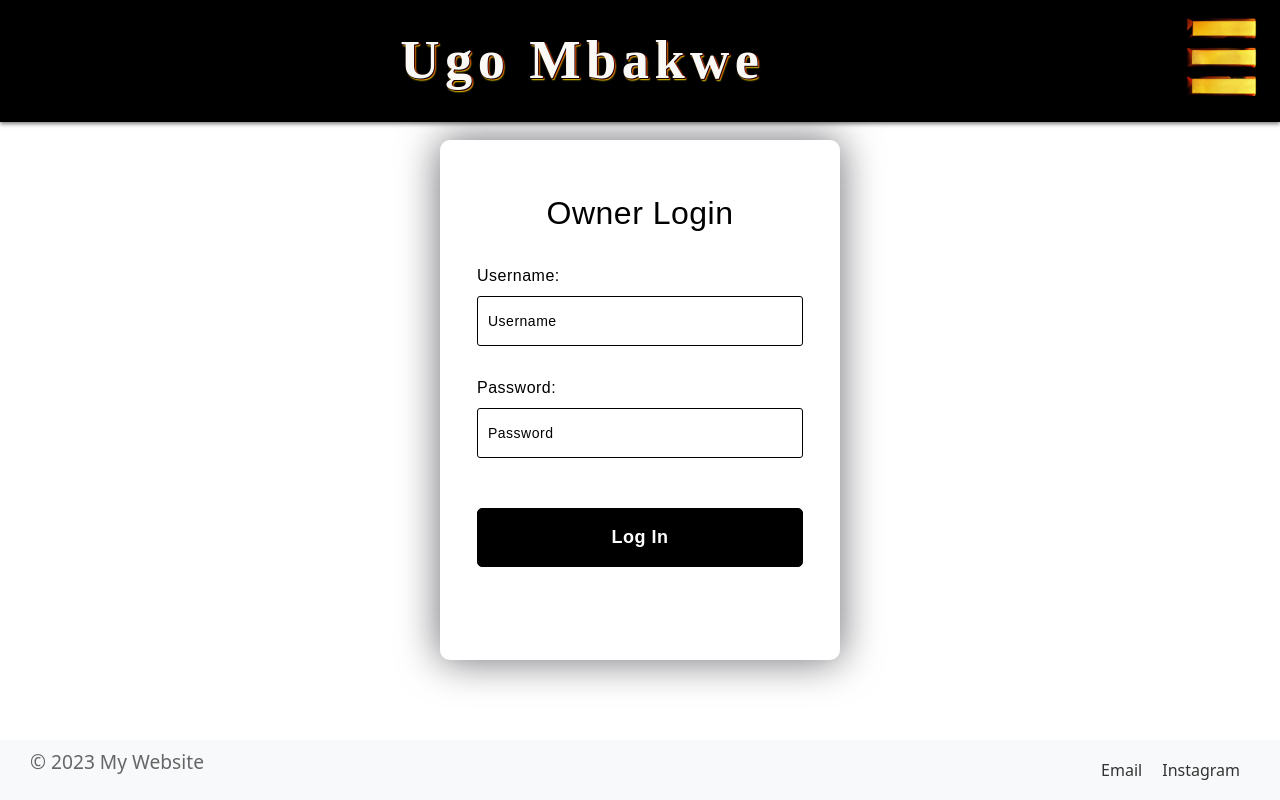
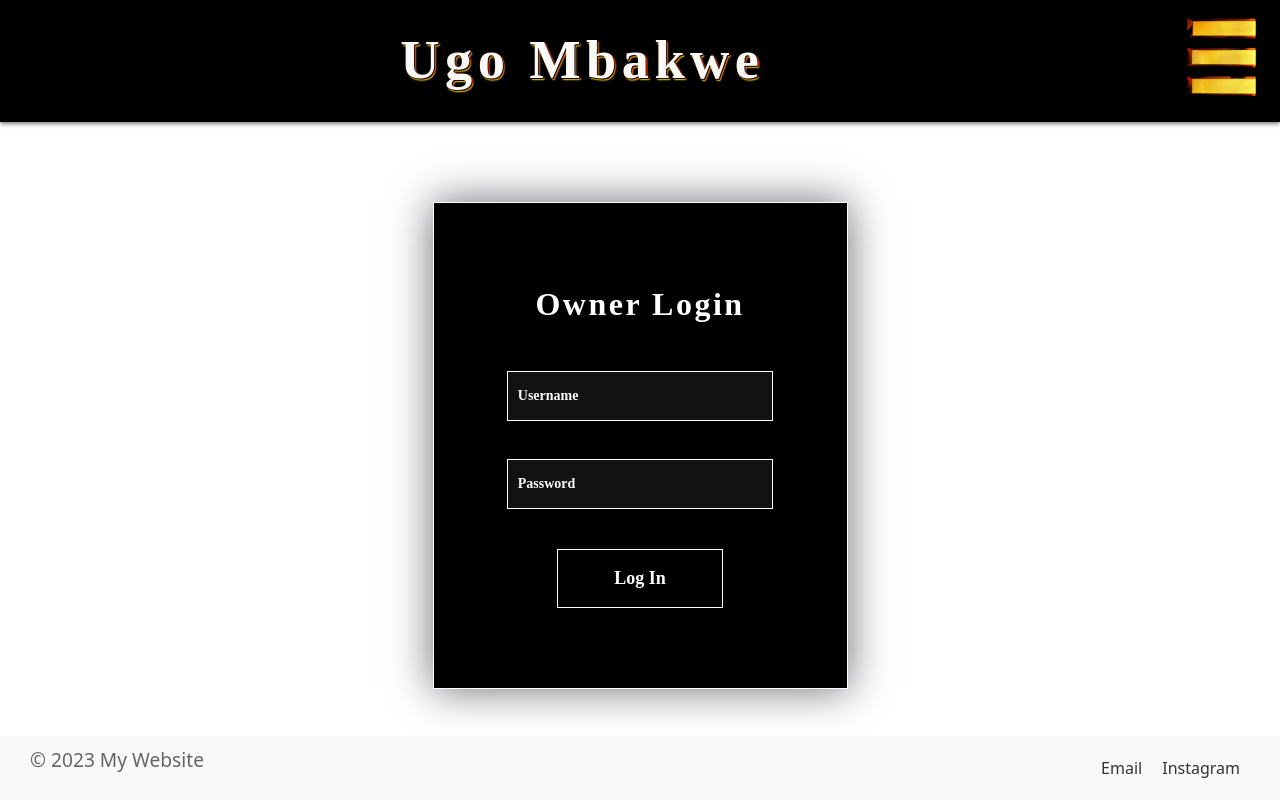
Before and after one commit to KevBarbour15/ugos-portolio, a React (Create React App) app in the folder client/: page /login in a window 1280 px wide. Built offline with nearby package versions, Linux system fonts and the light colour scheme; a small style sheet from the web is missing.

Commit message:
login form done

```diff
--- a/client/src/components/Login.jsx
+++ b/client/src/components/Login.jsx
@@ -32,12 +32,11 @@ const Login = () => {
   return (
     <>
       <Header />
+      <div className={styles.loginContainer}>
         <form className={styles.ownerLoginForm} onSubmit={handleSubmit}>
           <h3 className={styles.ownerLoginHeading}>Owner Login</h3>
 
-        <label htmlFor="username" className={styles.ownerLoginLabel}>
-          Username:
-        </label>
+          <label htmlFor="username" className={styles.ownerLoginLabel}></label>
           <input
             type="text"
             value={username}
@@ -47,9 +46,7 @@ const Login = () => {
             className={styles.ownerLoginInput}
           />
 
-        <label htmlFor="password" className={styles.ownerLoginLabel}>
-          Password:
-        </label>
+          <label htmlFor="password" className={styles.ownerLoginLabel}></label>
           <input
             type="password"
             value={password}
@@ -62,6 +59,7 @@ const Login = () => {
             Log In
           </button>
         </form>
+      </div>
       <Footer />
     </>
   );
--- a/client/src/styles/Footer.css
+++ b/client/src/styles/Footer.css
@@ -1,6 +1,6 @@
 .footer {
   width: 100%;
-  height: 60px;   /* Height of the footer */
+  height: 8vh;
   position: absolute;
   bottom: 0;
   background-color: #f8f9fa;
--- a/client/src/styles/Login.module.css
+++ b/client/src/styles/Login.module.css
@@ -6,92 +6,84 @@
   box-sizing: border-box;
 }
 
-.ownerLoginBackground {
-  width: 430px;
-  height: 520px;
-  position: absolute;
-  transform: translate(-50%, -50%);
-  left: 50%;
-  top: 50%;
+.loginContainer {
+  display: flex;
+  flex: 1;
+  justify-content: center;
 }
 
-.ownerLoginShape:first-child {
-  background: linear-gradient(#1845ad, #23a2f6);
-  left: -80px;
-  top: -80px;
-}
-.ownerLoginShape:last-child {
-  background: linear-gradient(to right, #ff512f, #f09819);
-  right: -30px;
-  bottom: -80px;
-}
 .ownerLoginForm {
-  color: black;
-  height: 520px;
-  width: 400px;
-  background-color: rgba(255, 255, 255, 0.13);
-  position: absolute;
-  transform: translate(-50%, -50%);
-  top: 50%;
-  left: 50%;
-  border-radius: 10px;
+  color: white;
+  width: 70%;
+  max-width: 415px;
+  background-color: black;
   backdrop-filter: blur(10px);
-  border: 2px solid rgba(255, 255, 255, 0.1);
+  border: 1px solid white;
   box-shadow: 0 0 40px rgba(8, 7, 16, 0.6);
-  padding: 50px 35px;
+  padding: 10vh 5vh;
+  margin: 10vh auto;
+  justify-content: center;
+  display: flex;
+  flex-direction: column;
+  align-items: center;
 }
 
+/* other css rules remain unchanged */
+
 .ownerLoginForm * {
-  font-family: "Poppins", sans-serif;
-  color: black;
-  letter-spacing: 0.5px;
+  font-family: "SEA";
+  color: white;
   outline: none;
   border: none;
 }
+
 .ownerLoginHeading {
   font-size: 32px;
-  font-weight: 500;
+  font-weight: 900;
   line-height: 42px;
   text-align: center;
-  color: black;
+  color: white;
+  letter-spacing: 2.5px;
 }
+
 .ownerLoginLabel {
   display: block;
   margin-top: 30px;
   font-size: 16px;
   font-weight: 500;
-  color: black;
+  color: white;
   align-items: center;
 }
+
 .ownerLoginInput {
   display: block;
   height: 50px;
-  width: 100%;
+  width: 80%;
   background-color: rgba(255, 255, 255, 0.07);
-  border-radius: 3px;
   padding: 0 10px;
   margin-top: 8px;
   font-size: 14px;
-  font-weight: 300;
-  color: black;
-  border: 1px solid black;
+  font-weight: 900;
+  color: white;
+  border: 1px solid white;
 }
+
 ::placeholder {
-  color: black;
+  color: white;
 }
 
 .ownerLoginButton {
-  margin-top: 50px;
-  width: 100%;
+  text-align: center;
+  margin-top: 5vh;
+  width: 50%;
   background-color: #ffffff;
   color: white;
   padding: 15px 0;
   font-size: 18px;
   font-weight: 600;
-  border-radius: 5px;
   cursor: pointer;
   background-color: black;
-  border: 1px solid black;
+  border: 1px solid white;
 }
 
 .ownerLoginButton:hover {
```
Lines whose indentation alone changed are shown as unchanged.
